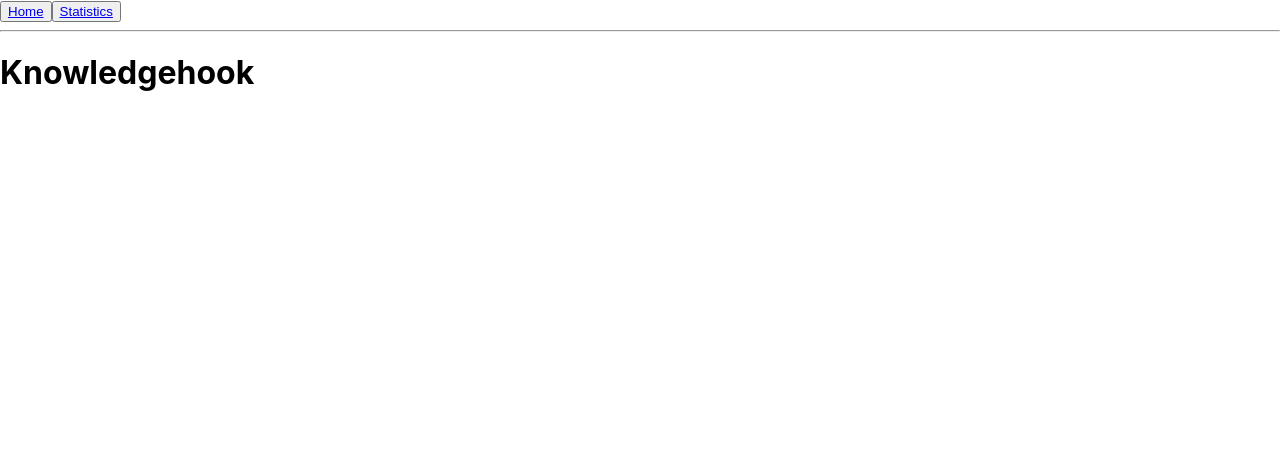
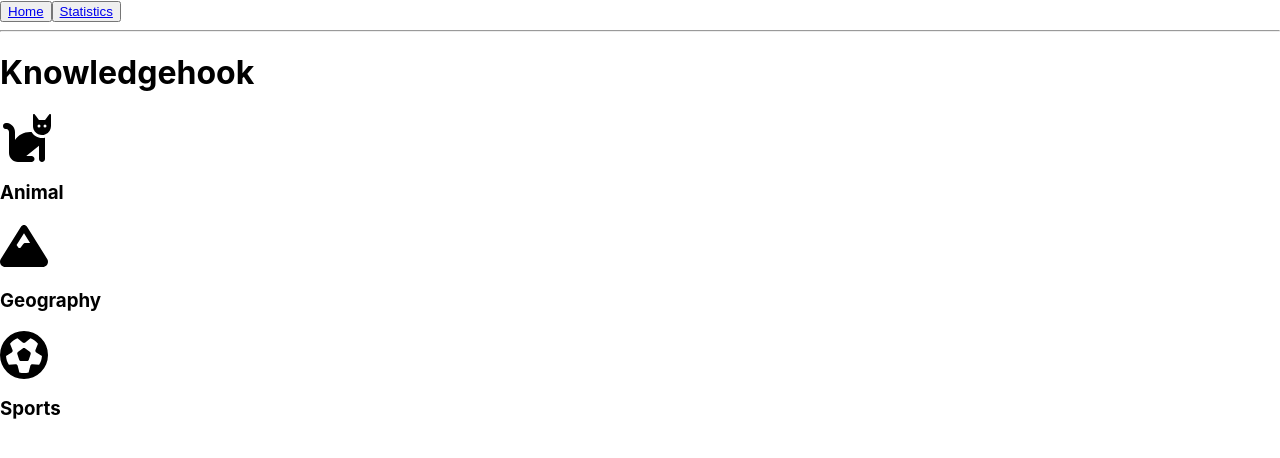
Before and after one commit to dcr041/CP3540-Project, a React (Create React App) app in the folder front-end/: page / in a window 1280 px wide. Shown: the top 458 px of the page. Built offline with nearby package versions, Linux system fonts and the light colour scheme.

Commit message:
add liens of code

```diff
--- a/front-end/package.json
+++ b/front-end/package.json
@@ -4,6 +4,8 @@
   "proxy": "http://localhost:8000",
   "private": true,
   "dependencies": {
+    "@fortawesome/free-solid-svg-icons": "^6.1.1",
+    "@fortawesome/react-fontawesome": "^0.1.18",
     "@testing-library/jest-dom": "^5.16.4",
     "@testing-library/react": "^13.3.0",
     "@testing-library/user-event": "^13.5.0",
--- a/front-end/public/index.html
+++ b/front-end/public/index.html
@@ -3,6 +3,7 @@
   <head>
     <meta charset="utf-8" />
     <link rel="icon" href="%PUBLIC_URL%/favicon.ico" />
+    <!-- <link rel="icon" type="image/svg+xml" href="/src/favicon.svg" /> -->
     <meta name="viewport" content="width=device-width, initial-scale=1" />
     <meta name="theme-color" content="#000000" />
     <meta
--- a/front-end/src/App.js
+++ b/front-end/src/App.js
@@ -10,6 +10,9 @@ import CATEGORIES from './categories';
 import Category from './Category';
 import GameView from './GameView';
 import NavBar from './NavBar';
+import questionsAnimals from './data/animals.json';
+import questionsGeography from './data/geography.json';
+import questionsSports from './data/sports.json';
 
 function App() {
   const [category, setCategory] = useState(null);
@@ -20,7 +23,7 @@ function App() {
 
     switch (category.name) {
         case CATEGORIES.animals.name:
-            setQuestions(questionsAnimal);
+            setQuestions(questionsAnimals);
             break;
         case CATEGORIES.geography.name:
             setQuestions(questionsGeography);
--- /dev/null
+++ b/front-end/src/Category.js
@@ -0,0 +1,24 @@
+import { useState } from 'react';
+import Card from 'react-bootstrap/Card';
+import { FontAwesomeIcon } from '@fortawesome/react-fontawesome';
+import classNames from 'classnames';
+
+export default function Category({ category, size, onSelect }) {
+
+    return (
+        <>
+            <Card className={`card--bg-${category.color}`} onClick={() => onSelect(category)}>
+                <Card.Body
+                    className={classNames('text-center', {
+                        'd-flex align-items-center justify-content-center p-2': size === 'sm',
+                    })}
+                >
+                    <FontAwesomeIcon icon={category.icon} size="3x" />
+                    <h3 className={classNames('mt-2 mb-0', { 'ms-3': size === 'sm' })}>
+                        {category.name}
+                    </h3>
+                </Card.Body>
+            </Card>
+            </>
+    );
+}
--- a/front-end/src/NavBar.js
+++ b/front-end/src/NavBar.js
@@ -4,7 +4,7 @@ import Row from 'react-bootstrap/Row';
 import Col from 'react-bootstrap/Col';
 
 const NavBar = () => (
-    <navbar>
+    <nav>
         <Row>
             <Col className="text-center">
                 <button varient="dark">
@@ -17,7 +17,7 @@ const NavBar = () => (
             </Col>
         </Row>
         <hr className="text-white"></hr>
-    </navbar>
+    </nav>
 );
 
 export default NavBar;
--- /dev/null
+++ b/front-end/src/Statistics.js
@@ -0,0 +1,10 @@
+export default function Statistics({ countCorrectAnswers }) {
+    return (
+        <>
+            <p>
+                You got <strong>{countCorrectAnswers}</strong> correct!
+            </p>
+            <p>Thank you for playing!</p>
+        </>
+    );
+}
--- /dev/null
+++ b/front-end/src/categories.js
@@ -0,0 +1,21 @@
+import {faCat,faMountain,faFutbol} from '@fortawesome/free-solid-svg-icons';
+
+const CATEGORIES = {
+    art: {
+        name: 'Animal',
+        icon: faCat ,
+        color: 'green',
+    },
+    geography: {
+        name: 'Geography',
+        icon: faMountain,
+        color: 'yellow',
+    },
+    sports: {
+        name: 'Sports',
+        icon: faFutbol,
+        color: 'red',
+    },
+};
+
+export default CATEGORIES;
```
Also changed, not shown: 2 other files (tests, documents, lock files or other folders).
